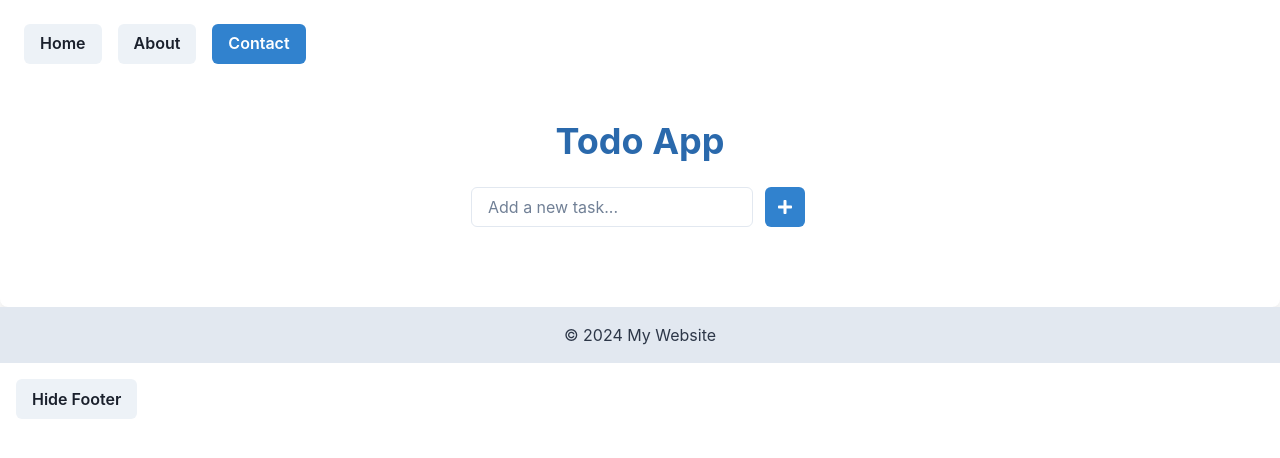
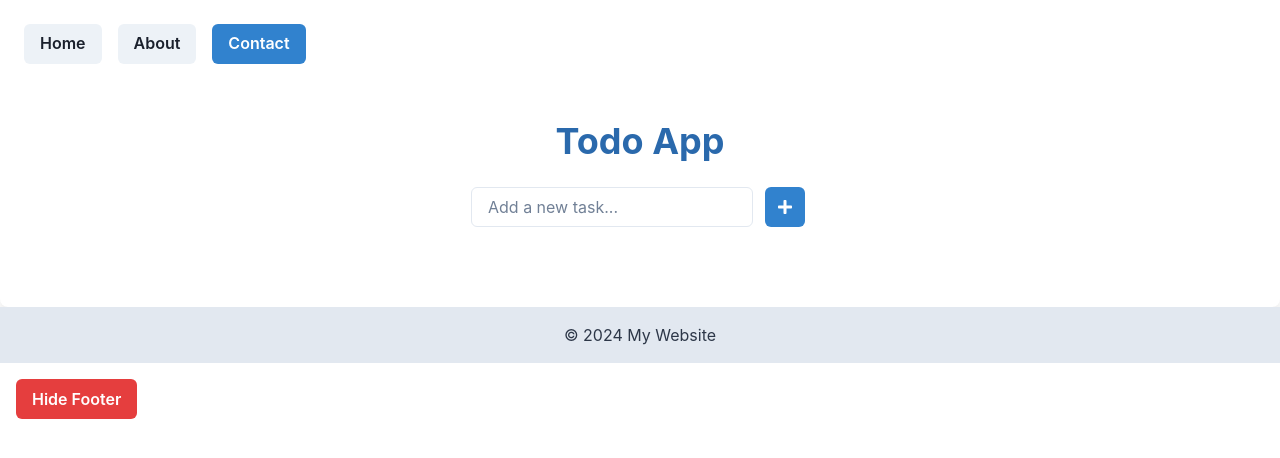
Before and after one commit to GPT-Engineer-App-Dev/fake-data-mocker, a React (Vite) app: page / in a window 1280 px wide. Shown: the top 458 px of the page. Built offline with nearby package versions, Linux system fonts and the light colour scheme.

Commit message:
Updated the toggle button in `App.jsx` to change color based on the visibility of the footer, to make the feature more prominent and intuitive for users.
Prompt: add or remove a footer

```diff
--- a/src/App.jsx
+++ b/src/App.jsx
@@ -23,7 +23,7 @@ function App() {
           <Route path="/contact" element={<Contact />} />
         </Routes>
         {showFooter && <Footer />}
-        <Button onClick={toggleFooter} m={4}>
+        <Button onClick={toggleFooter} m={4} colorScheme={showFooter ? "red" : "green"}>
           {showFooter ? "Hide Footer" : "Show Footer"}
         </Button>
       </Box>
```
